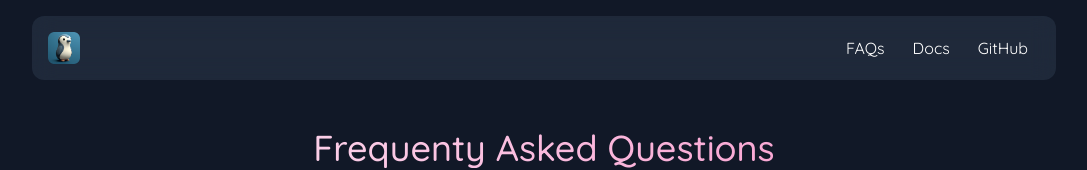
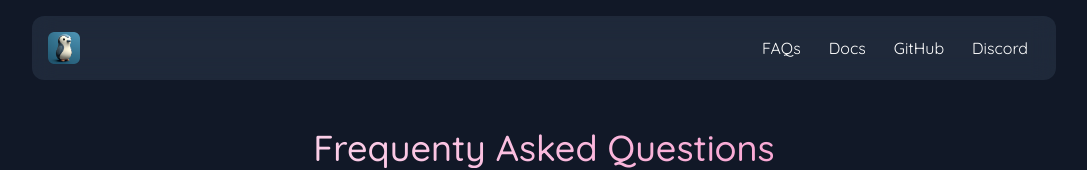
Before and after one commit to blockyfish-client/website, a Next.js app: page /faq in a window 1280 px wide. Shown: the top 170 px of the page, without its empty margins (96-1183 px from the left). Built offline with nearby package versions, Linux system fonts and the light colour scheme.

Commit message:
add discord link

```diff
--- a/app/components/navbar.jsx
+++ b/app/components/navbar.jsx
@@ -23,7 +23,8 @@ export function Navbar() {
 					{[
 						{ href: "/faq", text: "FAQs", target: "_self" },
 						{ href: "/docs", text: "Docs", target: "_self" },
-						{ href: "https://github.com/blockyfish-client/desktop-client", text: "GitHub" }
+						{ href: "https://github.com/blockyfish-client/desktop-client", text: "GitHub" },
+						{ href: "https://discord.gg/vQnrUVxAvT", text: "Discord" }
 					].map((e, i) => (
 						<Link
 							key={i}
```
